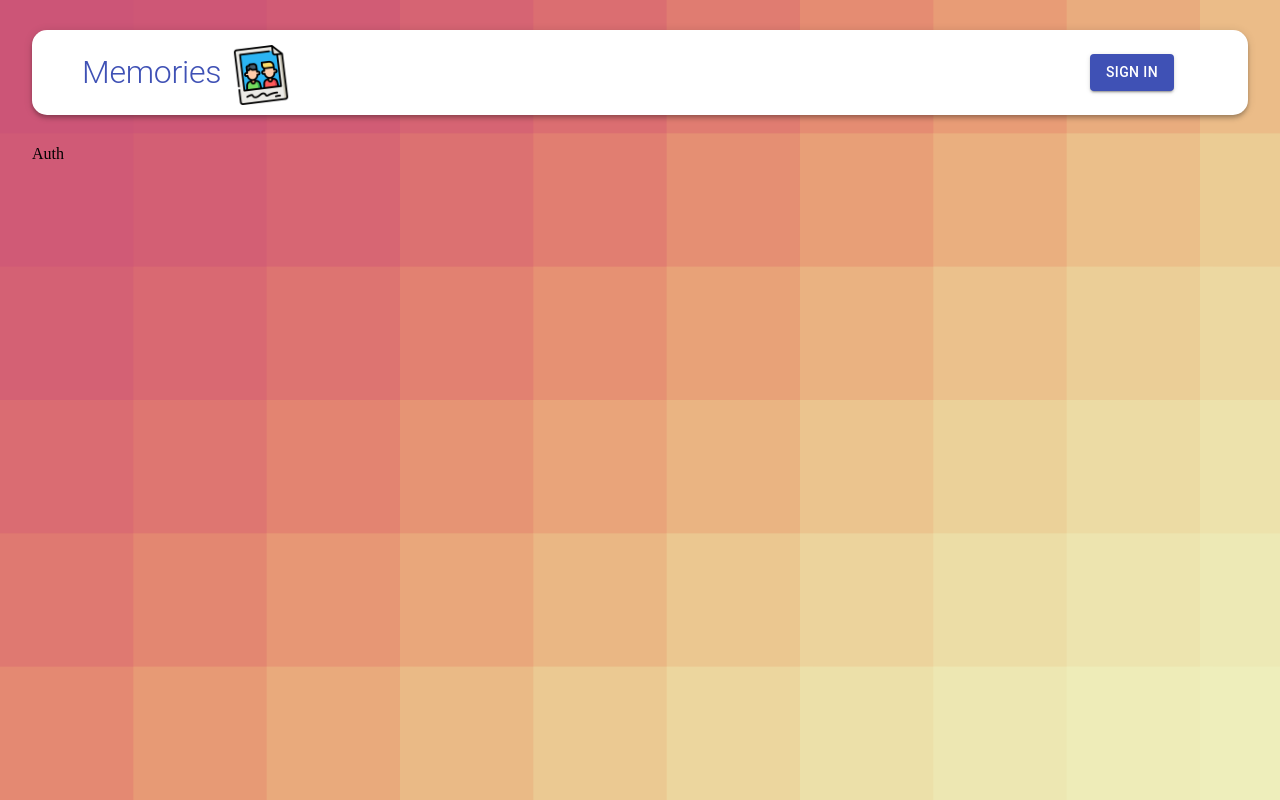
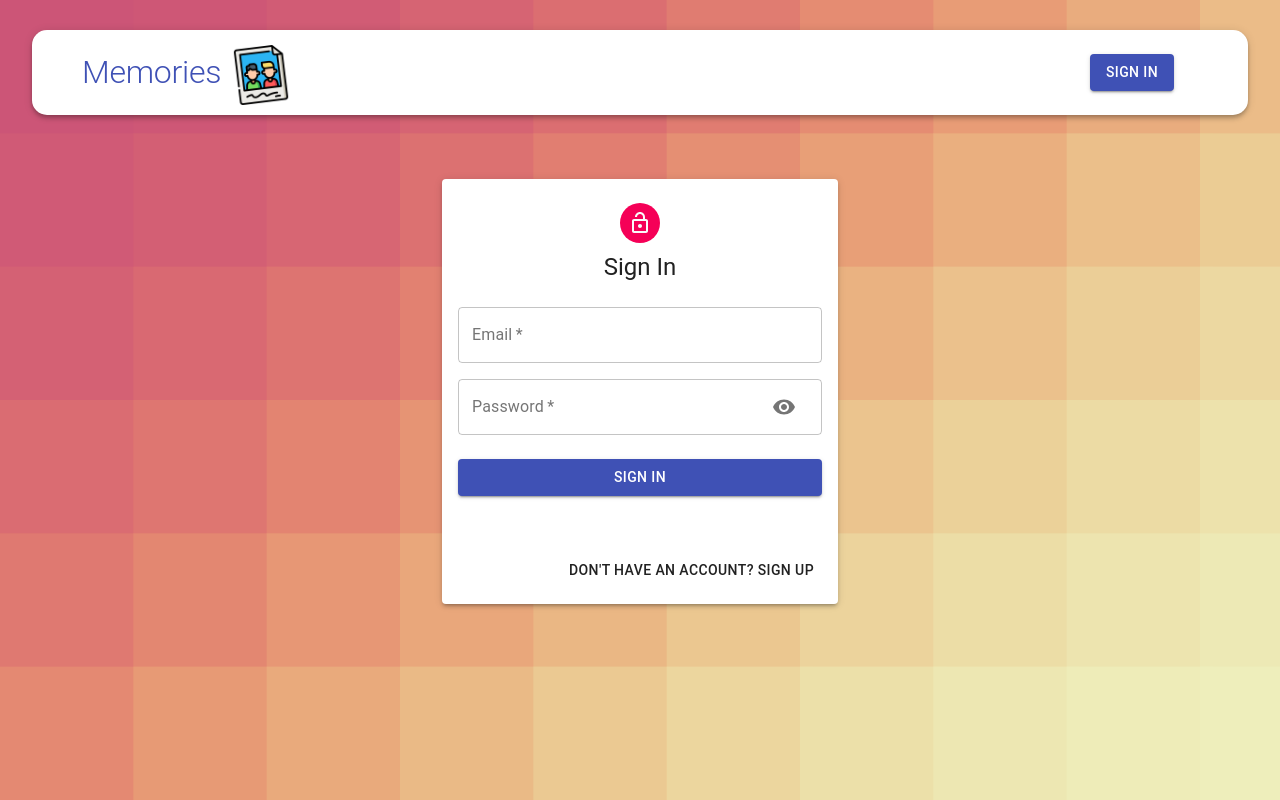
Before and after one commit to akalitus/memories, a React (Create React App) app in the folder client/: page /auth in a window 1280 px wide. Built offline with nearby package versions, Linux system fonts and the light colour scheme.

Commit message:
feat: add google authorization

```diff
--- a/client/package.json
+++ b/client/package.json
@@ -6,10 +6,13 @@
   "dependencies": {
     "@material-ui/core": "^4.9.10",
     "@material-ui/icons": "^4.9.1",
+    "@react-oauth/google": "^0.11.1",
     "@testing-library/jest-dom": "^4.2.4",
     "@testing-library/react": "^9.3.2",
     "@testing-library/user-event": "^7.1.2",
     "axios": "^0.19.2",
+    "dotenv": "^16.3.1",
+    "jwt-decode": "^3.1.2",
     "moment": "^2.27.0",
     "react": "^16.12.0",
     "react-dom": "^16.12.0",
--- a/client/src/App.jsx
+++ b/client/src/App.jsx
@@ -4,10 +4,15 @@ import { Container } from '@material-ui/core';
 import NavBar from './components/NavBar/NavBar';
 import Home from './components/Home/Home';
 import Auth from './components/Auth/Auth';
+import { GoogleOAuthProvider } from '@react-oauth/google';
+import { GOOGLE_API_TOKEN } from './constants/authToken';
 
 const App = () => {
 
     return (
+        <GoogleOAuthProvider
+            clientId={GOOGLE_API_TOKEN}
+        >
             <BrowserRouter>
                 <Container maxWidth='lg'>
                     <NavBar />
@@ -17,6 +22,7 @@ const App = () => {
                     </Routes>
                 </Container>
             </BrowserRouter>
+        </GoogleOAuthProvider>
     )
 }
 
--- a/client/src/components/Auth/Auth.js
+++ b/client/src/components/Auth/Auth.js
@@ -1,12 +1,202 @@
-import React from 'react'
+import React, { useCallback, useEffect, useRef, useState } from 'react';
+import { useNavigate } from "react-router-dom";
+import { useDispatch } from 'react-redux';
+import jwt_decode from 'jwt-decode';
+import useStyles from './styles';
+import { Avatar, Paper, Typography, Button, Grid, Container } from '@material-ui/core';
+import LockOutlinedIcon from '@material-ui/icons/LockOpenOutlined'
+import Input from './Input';
+import { GoogleLogin, googleLogout } from '@react-oauth/google';
 
 const Auth = () => {
-    const state = null;
+    const classes = useStyles();
+    const [isSignup, setIsSignup] = useState(false);
+    const [isPasswordShown, setIsPasswordShown] = useState(false);
+    const [formWidth, setFormWidth] = useState(0);
+
+    const navigate = useNavigate();
+    const dispatch = useDispatch();
+
+    const formRef = useRef(null);
+
+    const handleResize = useCallback(() => {
+        setFormWidth(formRef.current.offsetWidth);
+    }, []);
+
+    useEffect(() => {
+        document.addEventListener('DOMContentLoaded', handleResize);
+        window.addEventListener('resize', handleResize);
+        return () => {
+            document.removeEventListener('DOMContentLoaded', handleResize);
+            window.removeEventListener('resize', handleResize);
+        };
+    }, [handleResize]);
+
+    useEffect(() => {
+        setFormWidth(formRef.current.offsetWidth);
+    }, [formRef.current]);
+
+    const handleSubmit = () => { }
+
+    const handleChange = () => { }
+
+    const handleShowPassword = () => {
+        setIsPasswordShown(!isPasswordShown)
+    };
+
+    const switchMode = () => {
+        setIsSignup(!isSignup);
+        setIsPasswordShown(false);
+    }
+
+    const googleSuccess = async (response) => {
+        const decoded = jwt_decode(response.credential);
+        const { name, picture, sub } = decoded;
+
+        const userData = {
+            _id: sub,
+            type: 'user',
+            name: name,
+            image: picture,
+            token: response.credential,
+        }
+
+        try {
+            dispatch({ type: 'AUTH', data: { ...userData } });
+
+            navigate('/');
+        } catch (error) {
+            console.log(error);
+        }
+    }
+
+    const googleFailure = (error) => {
+        console.log('Google Sign In Failed. Try Again Later');
+        console.log(error);
+    }
 
     return (
-        <div>
-            Auth
-        </div>
+        <Container
+            component='main'
+            maxWidth='xs'
+        >
+            <Paper
+                className={classes.paper}
+                elevation={3}
+            >
+                <Avatar
+                    className={classes.avatar}
+                >
+                    <LockOutlinedIcon />
+                </Avatar>
+
+                <Typography
+                    variant='h5'
+                >
+                    {isSignup
+                        ? 'Sign Up'
+                        : 'Sign In'
+                    }
+                </Typography>
+
+                <form
+                    ref={formRef}
+                    className={classes.form}
+                    onSubmit={handleSubmit}
+                >
+                    <Grid
+                        container
+                        spacing={2}
+                    >
+                        {isSignup && (
+                            <>
+                                <Input
+                                    name='firstName'
+                                    label='First Name'
+                                    onChange={handleChange}
+                                    autoFocus
+                                    isHalf
+                                />
+                                <Input
+                                    name='lastName'
+                                    label='Last Name'
+                                    onChange={handleChange}
+                                    isHalf
+                                />
+                            </>
+                        )}
+
+                        <Input
+                            name='email'
+                            label='Email'
+                            onChange={handleChange}
+                            type='email'
+                        />
+
+                        <Input
+                            name='password'
+                            label='Password'
+                            onChange={handleChange}
+                            type={
+                                isPasswordShown
+                                    ? 'text'
+                                    : 'password'
+                            }
+                            handleShowPassword={handleShowPassword}
+                        />
+
+                        {isSignup
+                            && <Input
+                                name='confirmPassword'
+                                label='Repeat Password'
+                                handleChange={handleChange}
+                                type={
+                                    isPasswordShown
+                                        ? 'text'
+                                        : 'password'
+                                }
+                            />
+                        }
+                    </Grid>
+
+                    <Button
+                        type='submit'
+                        fullWidth
+                        variant='contained'
+                        color='primary'
+                        className={classes.submit}
+                    >
+                        {isSignup
+                            ? 'Sign Up'
+                            : 'Sign In'
+                        }
+                    </Button>
+
+                    <GoogleLogin
+                        width={formWidth}
+                        onSuccess={googleSuccess}
+                        onError={googleFailure}
+                        cookiePolicy='single_host_origin'
+                    />
+
+                    <Grid
+                        container
+                        justifyContent='flex-end'
+                    >
+                        <Grid item>
+                            <Button
+                                onClick={switchMode}
+                            >
+                                {isSignup
+                                    ? 'Already have an account? Sign In'
+                                    : `Don't have an account? Sign Up`
+                                }
+                            </Button>
+                        </Grid>
+                    </Grid>
+                </form>
+            </Paper>
+        </Container>
     )
 }
 
--- /dev/null
+++ b/client/src/components/Auth/Input.js
@@ -0,0 +1,54 @@
+import React from 'react';
+import { TextField, Grid, InputAdornment, IconButton } from '@material-ui/core';
+import Visibility from '@material-ui/icons/Visibility';
+import VisibilityOff from '@material-ui/icons/VisibilityOff';
+
+const Input = ({
+    isHalf,
+    name,
+    label,
+    handleChange,
+    autoFocus,
+    type,
+    handleShowPassword
+}) => {
+    return (
+        <Grid
+            item
+            xs={12}
+            sm={
+                isHalf
+                    ? 6
+                    : 12
+            }
+        >
+            <TextField
+                variant='outlined'
+                name={name}
+                label={label}
+                onChange={handleChange}
+                xs={6}
+                required
+                fullWidth
+                autoFocus={autoFocus}
+                type={type}
+                InputProps={name === 'password'
+                    ? {
+                        endAdornment: (
+                            <InputAdornment position='end'>
+                                <IconButton onClick={handleShowPassword}>
+                                    {type === 'password'
+                                        ? <Visibility />
+                                        : <VisibilityOff />
+                                    }
+                                </IconButton>
+                            </InputAdornment>
+                        )
+                    }
+                    : null}
+            />
+        </Grid>
+    )
+}
+
+export default Input
--- a/client/src/constants/actionTypes.js
+++ b/client/src/constants/actionTypes.js
@@ -2,3 +2,6 @@ export const FETCH_ALL = 'FETCH_ALL';
 export const CREATE = 'CREATE';
 export const UPDATE = 'UPDATE';
 export const DELETE = 'DELETE';
+
+export const AUTH = 'AUTH';
+export const LOGOUT = 'LOGOUT';
--- /dev/null
+++ b/client/src/reducers/auth.js
@@ -0,0 +1,15 @@
+import { AUTH, LOGOUT } from '../constants/actionTypes';
+
+export default (state = { authData: null }, action) => {
+    if (action.type === AUTH) {
+        localStorage.setItem('profile', JSON.stringify({ ...action?.data }))
+
+        return { ...state, authData: action?.data };
+    }
+    if (action.type === LOGOUT) {
+        localStorage.removeItem('profile');
+
+        return { ...state, authData: null };
+    }
+    return state;
+}
--- a/client/src/reducers/index.js
+++ b/client/src/reducers/index.js
@@ -1,6 +1,8 @@
 import { combineReducers } from "redux";
 import posts from './posts';
+import auth from './auth';
 
 export default combineReducers({
     posts,
+    auth
 })
```
Also changed, not shown: client/src/components/NavBar/NavBar.js (+26 -9 lines), 2 other files (tests, documents, lock files or other folders). Lines whose indentation alone changed are shown as unchanged.
